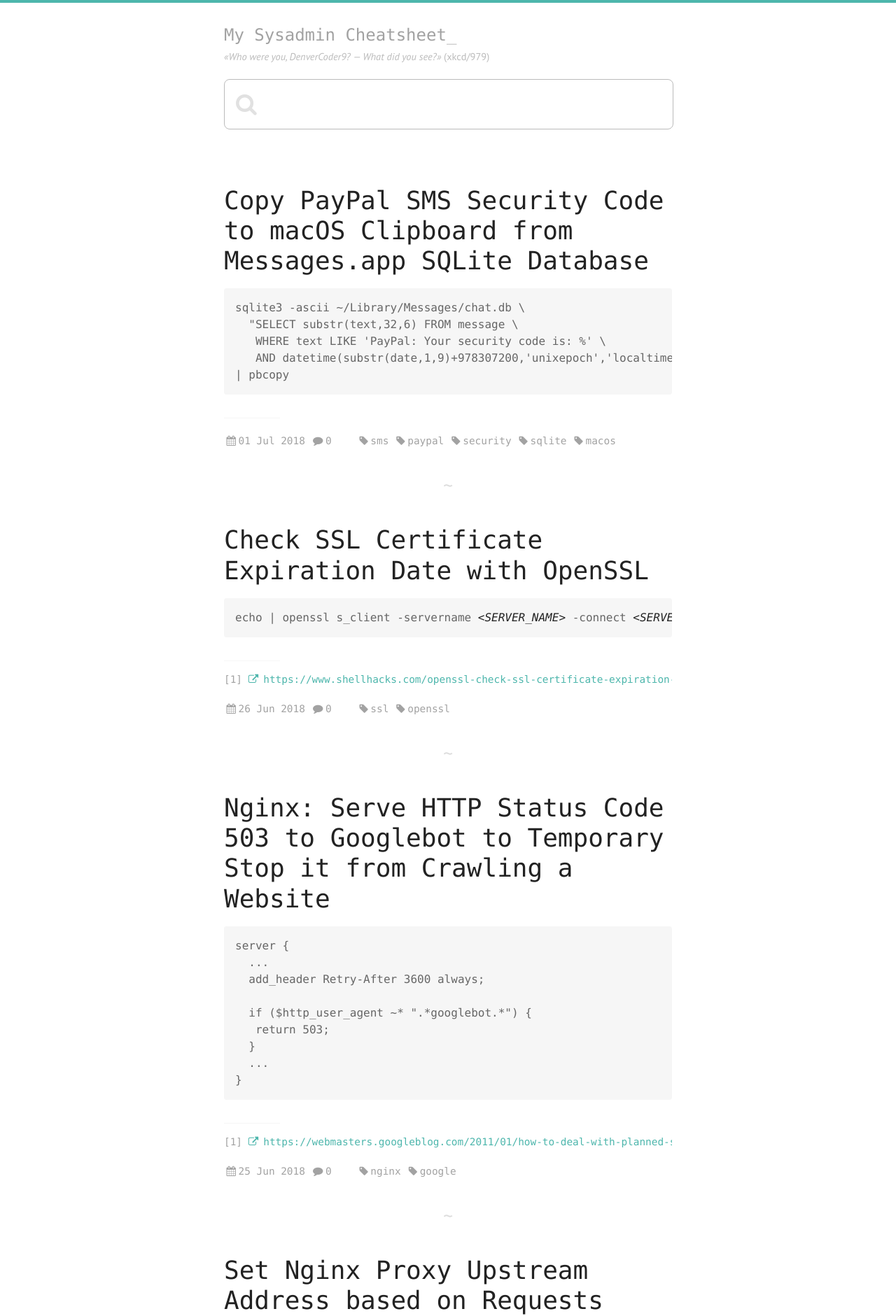
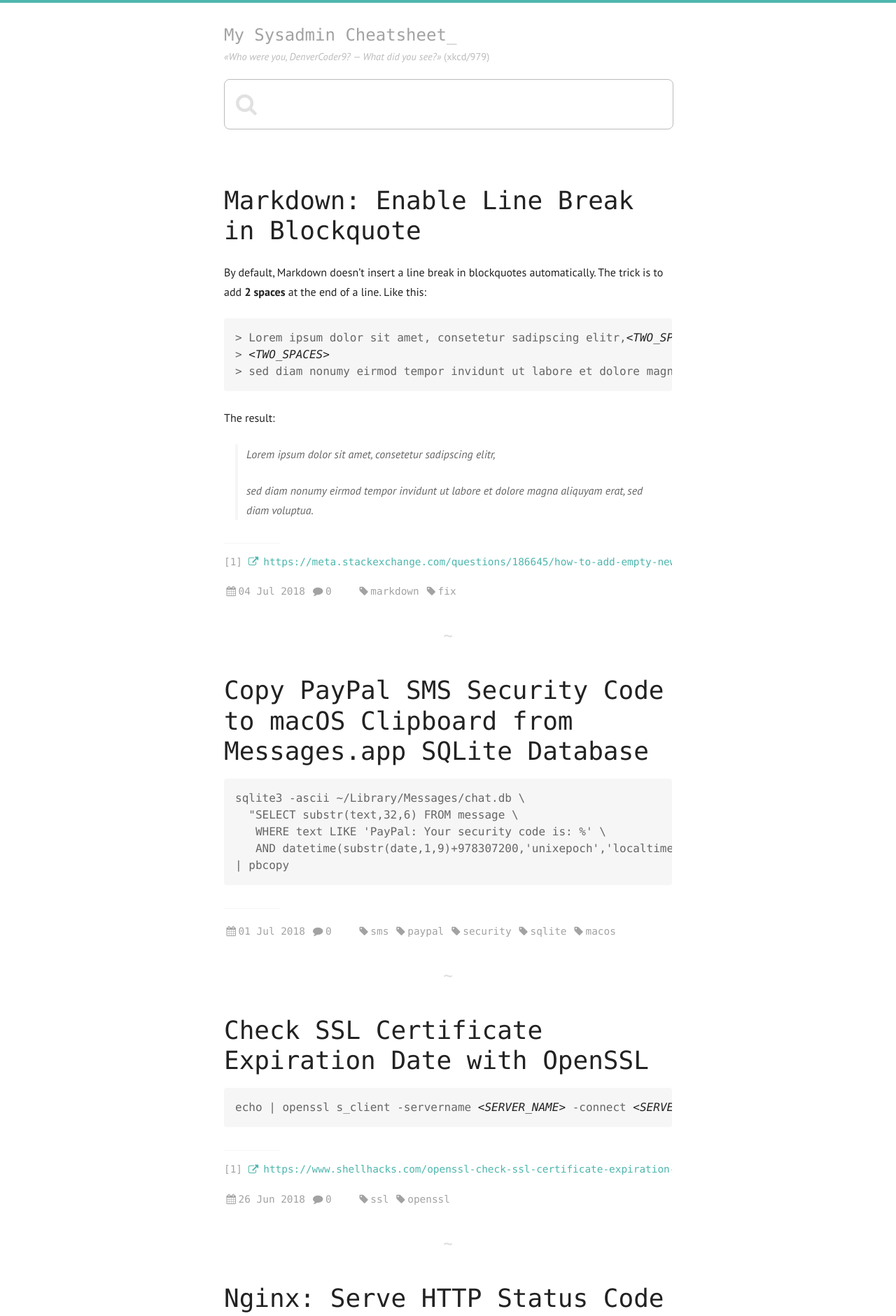
Before and after one commit to j7k6/docs.j7k6.org, a Jekyll site: the page built from index.html, in a window 1280 px wide. Shown: the top 1881 px of the page at 70% size. Built offline with Jekyll 4.4.1, drawn with Linux system fonts in a browser that asks for light colours; nearby versions of some CDN libraries; some web fonts are replaced; the list of posts is cut into pages by our own code; comment, search, counter and statistics services are not loaded; some of the changed text lies outside the part shown.

Commit message:
markdown

````diff
--- /dev/null
+++ b/_posts/2018-07-04-markdown-blockquote-newline.md
@@ -0,0 +1,22 @@
+---
+layout: post
+title: "Markdown: Enable Line Break in Blockquote"
+tags: [markdown,fix]
+---
+
+By default, Markdown doesn't insert a line break in blockquotes automatically.
+The trick is to add **2 spaces** at the end of a line. Like this:
+
+```markdown
+> Lorem ipsum dolor sit amet, consetetur sadipscing elitr,<$TWO_SPACES>
+> <$TWO_SPACES>
+> sed diam nonumy eirmod tempor invidunt ut labore et dolore magna aliquyam erat, sed diam voluptua.
+```
+
+The result:
+> Lorem ipsum dolor sit amet, consetetur sadipscing elitr,
+>
+> sed diam nonumy eirmod tempor invidunt ut labore et dolore magna aliquyam erat, sed diam voluptua.
+
+---
+1. <https://meta.stackexchange.com/questions/186645/how-to-add-empty-new-line-in-block-quote/186647#186647>
--- a/assets/css/main.scss
+++ b/assets/css/main.scss
@@ -329,9 +329,14 @@ blockquote {
   color: $code;
 }
 
+p {
+  margin: 1.5em auto;
+}
+
 pre, code {
   font-family: $codeFont;
   white-space: pre;
+  color: $code;
 }
 
 pre {
@@ -353,18 +358,6 @@ pre {
     padding: 1em;
     white-space: pre;
   }
-}
-
-code {
-  .post &, .meta & {
-    color: $code;
-  }
-
-  &.date, &.disqus_count {
-    background: $light !important;
-    color: $black !important;
-  }
-
 }
 
 .btn {
@@ -409,7 +402,7 @@ nav .btn {
 }
 
 article {
-  margin: 0 auto 2em auto;
+  margin: 2em auto;
   overflow-x: hidden;
 
   &:after {
@@ -422,9 +415,7 @@ article {
     vertical-align: center;
     color: darken($light, 10%);
   }
-}
 
-article {
   *:first-child {
     margin-top: 0 !important;
   }
````
Also changed, not shown: _posts/2018-06-13-fix-git-error-untracked-working-tree-files-overwritten-checkout.md (+1 -1 lines), _posts/2018-06-16-vmware-esxi-upgrade-error-no-space-left-on-device-fix.md (line endings or trailing spaces).
